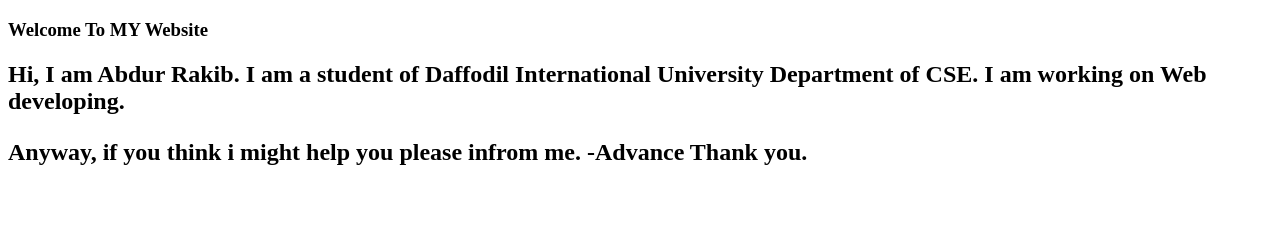
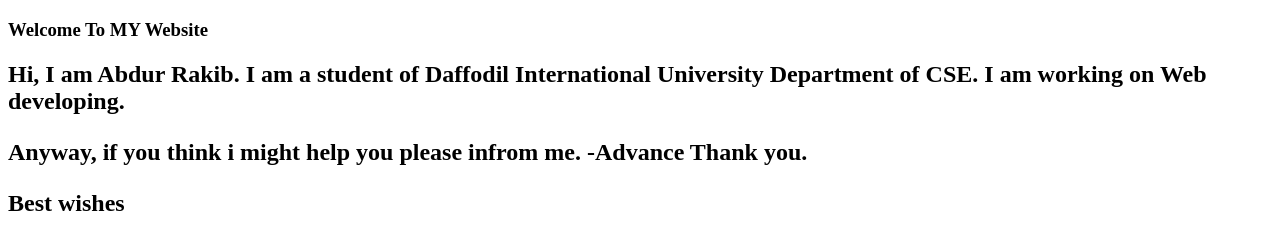
Before and after one commit to Ab-Rakib/my-websitedemo6, a plain HTML site: page index.html in a window 1280 px wide. Drawn offline with Linux system fonts and the light colour scheme.

Commit message:
some changes

```diff
--- a/index.html
+++ b/index.html
@@ -16,6 +16,7 @@
         Anyway, if you think i might help you please infrom me. -Advance Thank
         you.
       </p>
+      <p>Best wishes</p>
     </h2>
   </body>
 </html>
```
